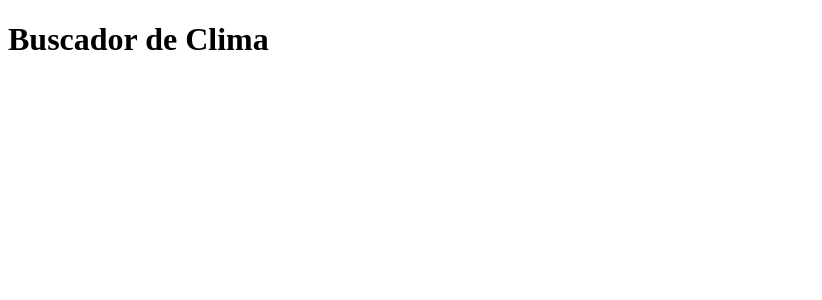
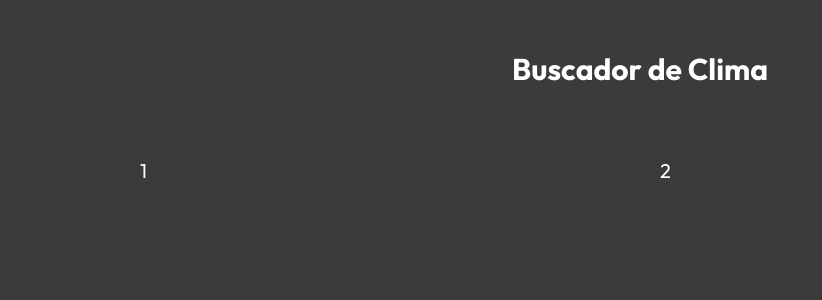
Before and after one commit to DanielMR-dev/Clima-React-TypeScript-API, a React (Vite) app: page / in a window 1280 px wide. Shown: the top 300 px of the page, without its empty margins (0-822 px from the left). Built offline with nearby package versions, Linux system fonts and the light colour scheme.

Commit message:
261. Introduccion a CSS Modules

```diff
--- a/index.html
+++ b/index.html
@@ -5,6 +5,9 @@
     <link rel="icon" type="image/svg+xml" href="/vite.svg" />
     <meta name="viewport" content="width=device-width, initial-scale=1.0" />
     <title>React | TypeScript | CSS Modules y API's</title>
+    <link rel="preconnect" href="https://fonts.googleapis.com">
+    <link rel="preconnect" href="https://fonts.gstatic.com" crossorigin>
+    <link href="https://fonts.googleapis.com/css2?family=Outfit:wght@100..900&display=swap" rel="stylesheet">
   </head>
   <body>
     <div id="root"></div>
--- /dev/null
+++ b/src/App.module.css
@@ -0,0 +1,21 @@
+.title {
+    text-align: center;
+    font-size: 3rem;
+    margin-top: 5rem;
+}
+
+.container {
+    width: 95%;
+    max-width: 100rem;
+    margin: 0 auto;
+}
+
+@media (min-width: 768px) {
+    .container {
+        display: grid;
+        grid-template-columns: repeat(2, 1fr);
+        align-items: center;
+        gap: 4rem;
+        margin-top: 5rem;
+    }
+}
--- a/src/App.tsx
+++ b/src/App.tsx
@@ -1,8 +1,13 @@
+import styles from "./App.module.css";
 
 function App() {
     return (
         <>
-			<h1>Buscador de Clima</h1>
+			<h1 className={styles.title}>Buscador de Clima</h1>
+            <div className={styles.container}>
+                <p>1</p>
+                <p>2</p>
+            </div>
         </>
     )
 }
--- a/src/index.css
+++ b/src/index.css
@@ -0,0 +1,16 @@
+:root{
+    --white: #FFF;
+    --primary: #f59e0b;
+}
+html{
+    font-size: 62.5%;
+}
+body {
+    font-family: 'Outfit', sans-serif;
+    background-color:rgb(59, 59, 59);
+    height: 100vh;
+    background-size: cover;
+    background-repeat: no-repeat;
+    color: var(--white);
+    font-size: 2rem;
+}
```
